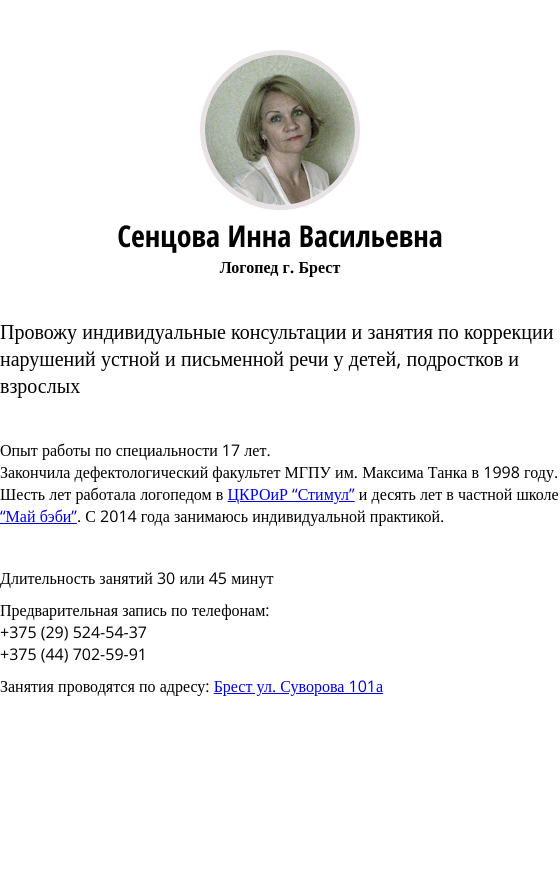
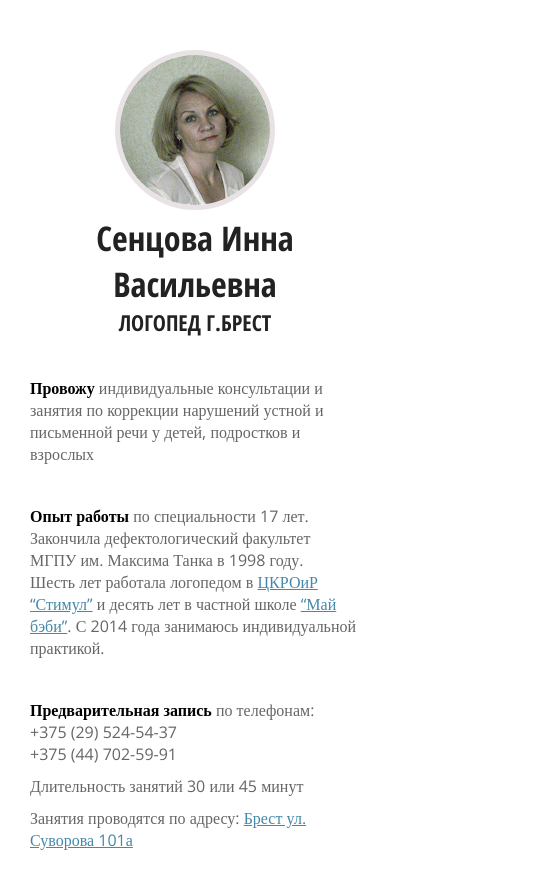
Before and after one commit to brest-logoped/brest-logoped.github.io, a plain HTML site: page index.html in a window 390 px wide. Shown: the whole page, 560 px wide, since content can reach past the window. Before the commit the page ends 844 px from the top, so only its background shows below. Drawn offline with nearby package versions, Linux system fonts and the light colour scheme.

Commit message:
Mobile adaptation

```diff
--- a/css/style.css
+++ b/css/style.css
@@ -1,9 +1,13 @@
+body {
+	margin: 0;
+	color: #666;
+}
 
 .wrapper {
-	width: 560px;
+	max-width: 560px;
 	margin: 0 auto;
 	font-family: 'Open Sans';
-	padding-bottom: 50px;
+	padding: 0 30px 40px;
 }
 
 .ava {
@@ -15,6 +19,16 @@
 	border: 5px solid #e8e2e4;
 }
 
+a {
+	color: #48a;
+	/*text-decoration: none;
+	border-bottom: 1px solid #8af;*/
+}
+
+strong {
+	color: #000;
+}
+
 .ava img {
 	margin-top: -18px;
 	margin-left: -15px;
@@ -22,9 +36,12 @@
 
 h1 {
 	text-align: center;
-	font-size: 16px;
+	font-size: 22px;
 	margin: 0;
 	margin-bottom: 40px;
+	color: #222;
+	font-family: 'Open Sans Condensed';
+	text-transform: uppercase;
 }
 
 p {
@@ -34,13 +51,15 @@ p {
 .name {
 	margin-top: 5px;
 	text-align: center;
-	font-size: 30px;
+	font-size: 34px;
 	font-weight: bold;
+	color: #222;
 	font-family: 'Open Sans Condensed';
 }
 
 .lead-text {
-	font-size: 20px;
+	/*font-size: 20px;
+	color: #222;*/
 }
 
 .experience {
--- a/index.html
+++ b/index.html
@@ -3,6 +3,7 @@
 <head>
 	<meta charset="UTF-8">
 	<title>Логопед г. Брест</title>
+	<meta name="viewport" content="width=device-width, initial-scale=1, maximum-scale=1, user-scalable=no">
 	<link href='http://fonts.googleapis.com/css?family=Open+Sans:400,300,300italic,400italic,600,600italic,700,700italic,800,800italic&subset=latin,cyrillic-ext' rel='stylesheet' type='text/css'>
 	<link href='http://fonts.googleapis.com/css?family=Open+Sans+Condensed:300,300italic,700&subset=latin,cyrillic' rel='stylesheet' type='text/css'>
 	<link rel="stylesheet" href="css/normalize.css">
@@ -15,23 +16,24 @@
 		</div>
 
 		<div class="name">Сенцова Инна Васильевна</div>
-		<h1>Логопед г. Брест</h1>
-		<p class="lead-text">Провожу индивидуальные консультации и занятия по коррекции нарушений устной и письменной речи у детей, подростков и взрослых</p>
+		<h1>Логопед г.Брест</h1>
+		<p class="lead-text"><strong>Провожу</strong> индивидуальные консультации и занятия по коррекции нарушений устной и письменной речи у детей, подростков и взрослых</p>
 
 		<div class="experience">
-			<p>Опыт работы по специальности 17 лет.</p>
+			<p><strong>Опыт работы</strong> по специальности 17 лет.</p>
 			<p>Закончила дефектологический факультет МГПУ им. Максима Танка в 1998 году.</p>
 			<p>Шесть лет работала логопедом в <a href="http://stimul.rcit.by/">ЦКРОиР “Стимул”</a> и десять лет в частной школе <a href="http://mybaby.brest.by/">“Май бэби”</a>. С 2014 года занимаюсь индивидуальной практикой.</p>
 		</div>
 
 
-		<p>Длительность занятий 30 или 45 минут</p>
 
-		<div>Предварительная запись по телефонам:</div>
+		<div><strong>Предварительная запись</strong> по телефонам:</div>
 		<ul>
 			<li>+375 (29) 524-54-37</li>
 			<li>+375 (44) 702-59-91</li>
 		</ul>
+
+		<p>Длительность занятий 30 или 45 минут</p>
 
 		<p class="address">Занятия проводятся по адресу: <a href="https://maps.yandex.ru/153/brest/?text=%D0%91%D0%B5%D0%BB%D0%B0%D1%80%D1%83%D1%81%D1%8C%2C%20%D0%91%D1%80%D0%B5%D1%81%D1%82%2C%20%D1%83%D0%BB%D0%B8%D1%86%D0%B0%20%D0%A1%D1%83%D0%B2%D0%BE%D1%80%D0%BE%D0%B2%D0%B0%2C%20101%D0%90&sll=23.690858%2C52.113499&sspn=0.434647%2C0.108010&ll=23.760143%2C52.069061&z=15&ol=geo&oll=23.760143%2C52.069352">Брест ул. Суворова 101а</a></p>
 	</div>
```
